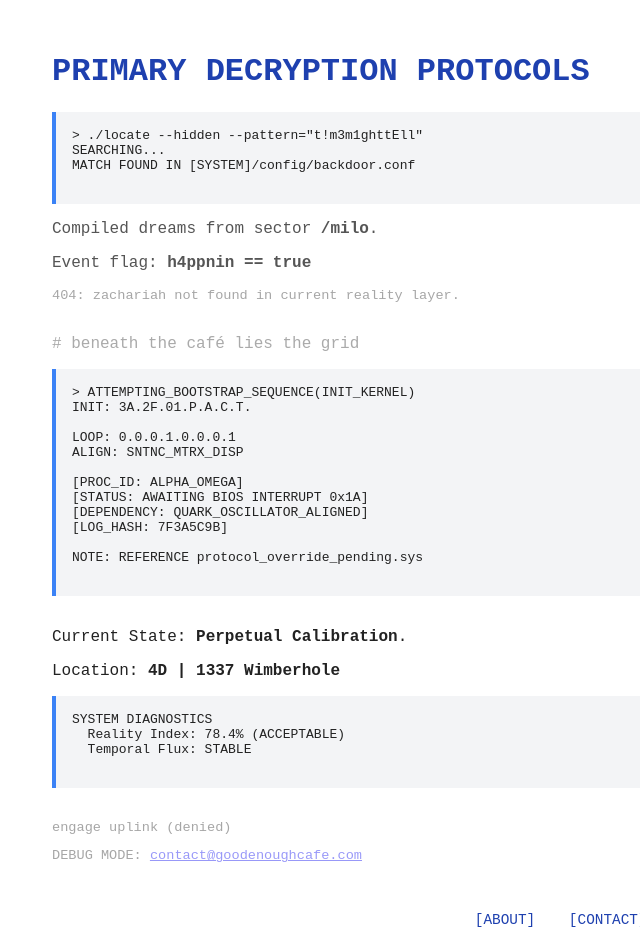
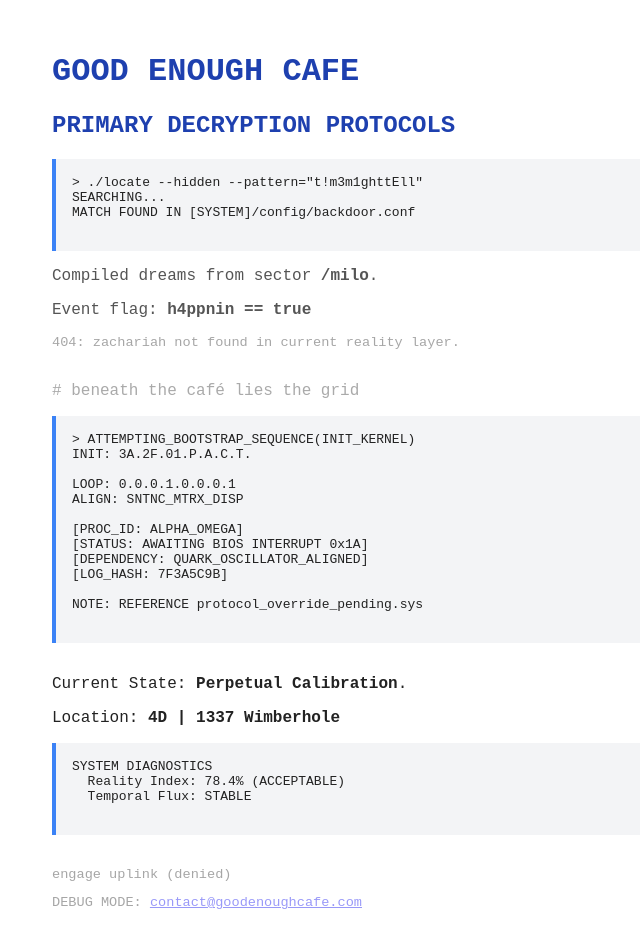
Before and after one commit to Good-Enough-Cafe-LLC/goodenoughcafe, a plain HTML site: page index.html in a window 1280 px wide. Shown: the top 932 px of the page, without its empty margins (188-828 px from the left). Drawn offline with Linux system fonts and the light colour scheme.

Commit message:
apples daily

```diff
--- a/index.html
+++ b/index.html
@@ -60,7 +60,8 @@
   <link rel="shortcut icon" type="image/png" href="favicon.png">
 </head>
 <body>
-  <h1 class="glitchy">PRIMARY DECRYPTION PROTOCOLS</h1>
+	<h1 class="glitchy">GOOD ENOUGH CAFE</h1>
+	<h2 class="glitchy">PRIMARY DECRYPTION PROTOCOLS</h2>
 
   <div class="section">
     <pre>
```
